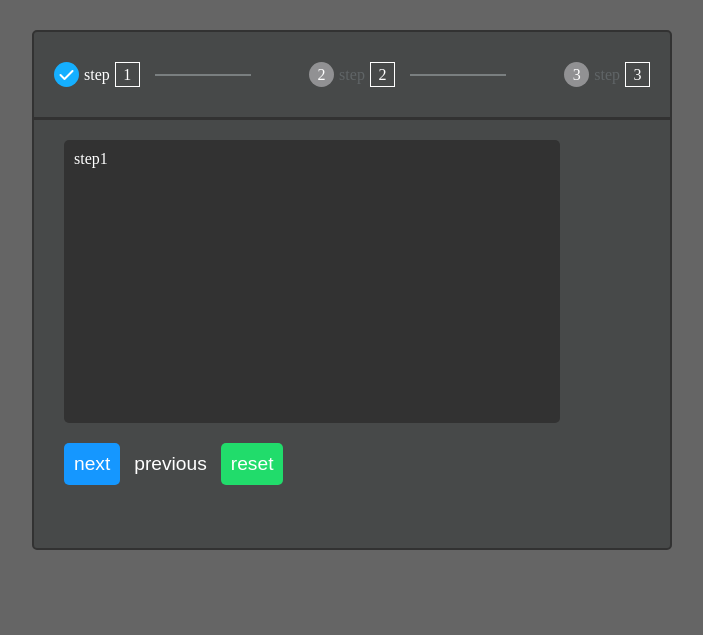
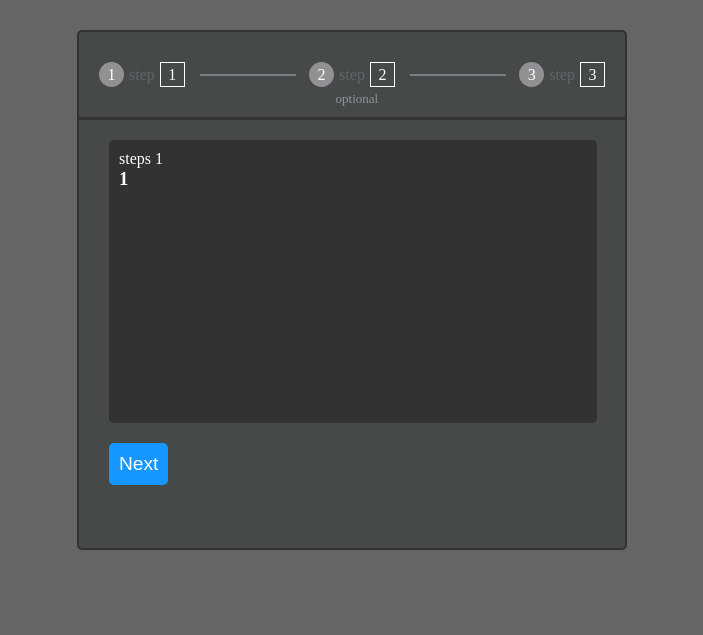
Before and after one commit to orca0016/hw9-question3, a plain HTML site: page index.html in a window 1280 px wide. Shown: the whole page, without its empty margins (288-991 px from the left). Drawn offline with Linux system fonts and the light colour scheme.

Commit message:
feat:create animation slide

```diff
--- a/app.js
+++ b/app.js
@@ -1,12 +1,11 @@
 const header = document.getElementById("header");
-const buttons = document.querySelectorAll('.next')
+const buttons = document.querySelectorAll(".next");
+const slider = document.getElementById("slider");
 let currentStep = 1;
-console.log(buttons);
 
 const renderHeader = () => {
-    header.innerHTML = ''
+  header.innerHTML = "";
   for (let i = 0; i < 3; i++) {
-
     // ---------
     const stackStep = document.createElement("div");
     stackStep.classList.add("stack-step");
@@ -14,30 +13,32 @@ const renderHeader = () => {
     // ---------
     const blueCircleBtn = document.createElement("span");
     blueCircleBtn.classList.add("blue-circle-btn");
-    if (currentStep === i+1 || currentStep >= i+1) blueCircleBtn.style.backgroundColor='#15afff'
+    if (currentStep >= i + 2) blueCircleBtn.style.backgroundColor = "#15afff";
 
     // ---------
     const number = document.createElement("div");
     number.classList.add("number");
     number.innerText = i + 1;
 
-    if (currentStep === i+1 || currentStep >= i+1) number.style.display='none'
+    if (currentStep >= i + 2) number.style.display = "none";
 
     // ---------
     const icon = document.createElement("div");
     icon.classList.add("icon");
     icon.innerHTML = '<i class="fa fa-check" aria-hidden="true"></i>';
-    icon.style.display='none'
-    icon.style.marginTop='3px'
-    if (currentStep === i+1 || currentStep >= i+1) icon.style.display='block'
+    icon.style.display = "none";
+    icon.style.marginTop = "3px";
+    if (currentStep === i + 2 || currentStep >= i + 2)
+      icon.style.display = "block";
     blueCircleBtn.appendChild(number);
     blueCircleBtn.appendChild(icon);
 
     // ---------
     const step = document.createElement("span");
     step.textContent = "step";
-    step.style.color='#606567'
-    if (currentStep === i+1 ||currentStep >= i+1) step.style.color='#ffff'
+    step.style.color = "#606567";
+    if (currentStep === i + 2 || currentStep >= i + 2)
+      step.style.color = "#ffff";
     // ---------
     const squareShape = document.createElement("div");
     squareShape.classList.add("square-shape");
@@ -55,12 +56,73 @@ const renderHeader = () => {
 
     // ---------
     header.appendChild(stackStep);
+
   }
 };
 
-buttons[0].addEventListener('click' , ()=>{
-    currentStep++
-    console.log(currentStep);
+const renderSlide = () => {
+  slider.innerHTML = "";
+  for (let i = 0; i < 4; i++) {
+    const box = document.createElement("div");
+    box.classList.add("box");
+    const content = document.createElement("div");
+    content.innerHTML = `<p>steps ${i + 1}</p>
+      <h3>${i+1}</h3>
+    `;
+    if (i===3) content.innerHTML = `<p>final</p>
+      <h3>${i+1}</h3>
+    `;
+    content.classList.add("content");
+    box.appendChild(content);
+
+    const nextButton = document.createElement("button");
+    nextButton.innerText = "Next";
+    nextButton.classList.add("next");
+    nextButton.addEventListener("click", () => {
+      handleSlidePage("next");
+    });
+    if (i === 3) nextButton.style.display = "none";
+    box.appendChild(nextButton);
+
+    const prevButton = document.createElement("button");
+    prevButton.innerText = "Previous";
+    prevButton.classList.add("previous");
+    if (i === 0 || i === 3) prevButton.style.display = "none";
+    prevButton.addEventListener("click", () => {
+      handleSlidePage("prev");
+    });
+    box.appendChild(prevButton);
+
+    const resetButton = document.createElement("button");
+    resetButton.innerText = "Reset";
+    resetButton.classList.add("reset");
+    if (i !== 3) resetButton.style.display = "none";
+    resetButton.addEventListener("click", () => {
+      handleSlidePage("reset");
+    });
+    box.appendChild(resetButton);
+
+    slider.appendChild(box);
+  }
+};
+const handleSlidePage = (operation) => {
+  if (operation === "next") {
+    slideAnimation(currentStep);
+    currentStep++;
     renderHeader();
-})
+  } else if (operation === "prev") {
+    currentStep--;
+    renderHeader();
+    slideAnimation(currentStep - 1);
+  } else {
+    currentStep = 1;
+    renderHeader();
+    slideAnimation(currentStep - 1);
+  }
+};
+const slideAnimation = (step) => {
+  slider.style.transform = `translateX(-${100 * step}%)`;
+};
+
 renderHeader();
+renderSlide();
--- a/index.html
+++ b/index.html
@@ -15,21 +15,13 @@
   </head>
   <body>
     <div class="container">
-      <div id="header" class="header">
-             </div>
-
+      <div style="position: relative;">
+        <div id="header" class="header"></div>
+        <div style="width: 100%;position: absolute;left: 47%;top: 67%;color: #919193;font-size: 13px;">optional</div>
+      </div>
 
       <div class="body-content">
-        <div class="slider">
-            <div class="box" >
-                <div class="content">step1</div>
-                <button class="next" id="next" >next</button>
-                <button class="previous">previous</button>
-                <button class="reset">reset</button>
-            </div>
-
-
-        </div>
+        <div class="slider" id="slider"></div>
       </div>
     </div>
     <script src="./app.js"></script>
--- a/style.css
+++ b/style.css
@@ -8,6 +8,7 @@ body {
 }
 .container {
   width: 50%;
+  max-width: 550px;
   height: 65vh;
   background-color: #474949;
   color: white;
@@ -57,10 +58,10 @@ body {
   overflow: hidden;
 }
 .slider {
-  width: 300%;
+  width: 100%;
   height: 100%;
+  transition: transform 0.5s ease-in-out;
   display: flex;
-  transition: transform 0.5s ease-in-out;
 }
 .slider .box {
   max-height: 100%;
@@ -70,25 +71,24 @@ body {
 }
 
 .slider .box .content {
-    width:31em;
+  width: 30.5em;
   height: 60%;
   border-radius: 5px;
   padding: 10px;
   background-color: #323232;
-
 }
 
-.next{
+.next {
   background-color: #1597ff;
   border: none;
   border-radius: 5px;
   padding: 10px;
-    margin: 20px 0  ;
+  margin: 20px 0;
   color: white;
   font-size: 1.2rem;
   cursor: pointer;
 }
-.previous{
+.previous {
   background-color: unset;
   border: none;
   padding: 10px;
@@ -97,12 +97,12 @@ body {
   cursor: pointer;
 }
 
-.reset{
+.reset {
   background-color: #21dc6b;
   border: none;
   border-radius: 5px;
   padding: 10px;
-    margin: 20px 0  ;
+  margin: 20px 0;
   color: white;
   font-size: 1.2rem;
   cursor: pointer;
```
Lines whose indentation alone changed are shown as unchanged.
